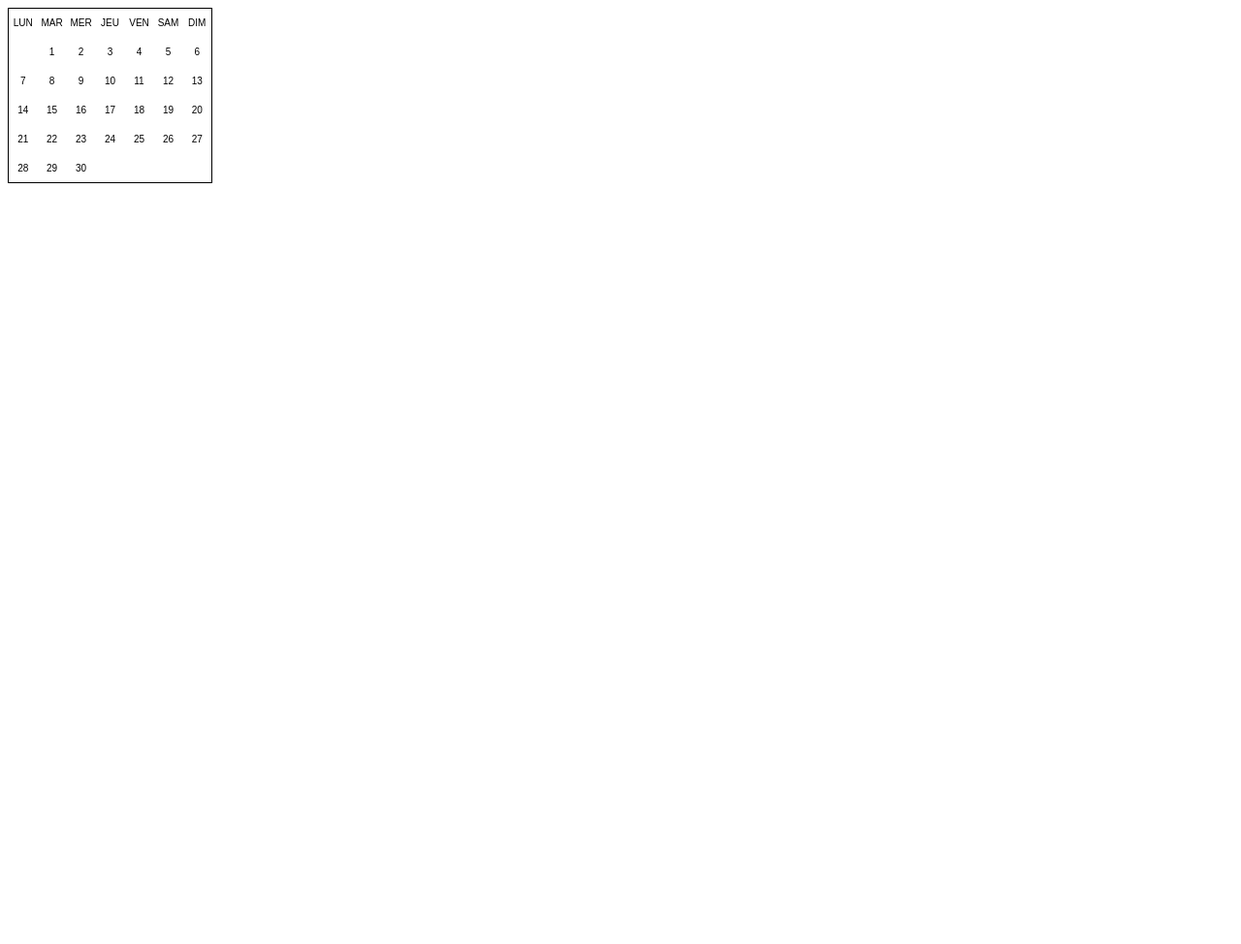
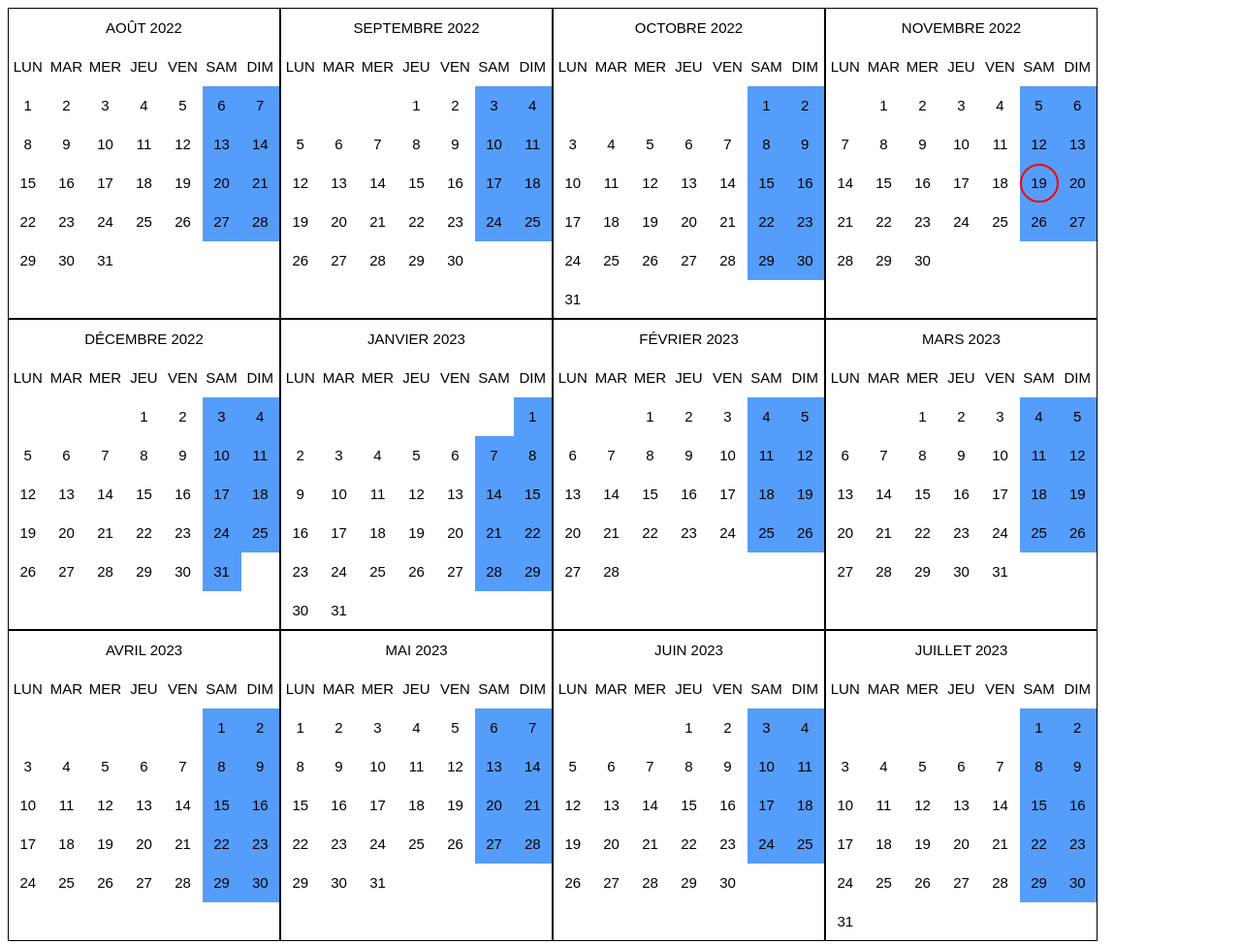
Before and after one commit to CleverAxel/calendarJS, a plain HTML site: page index.html in a window 1280 px wide. Shown: the whole page at 97% size. Before the commit the page ends 800 px from the top, so only its background shows below. Drawn offline with Linux system fonts and the light colour scheme.

Commit message:
append multiple calendar to container

```diff
--- a/index.html
+++ b/index.html
@@ -8,8 +8,7 @@
     <title>Document</title>
 </head>
 <body>
-    <table class="calendar">
-    </table>
+    <div class="containerCalendar"></div>
 </body>
 <script src="./script.js"></script>
 </html>
--- a/script.js
+++ b/script.js
@@ -1,14 +1,26 @@
-const DATE = new Date();
-const TABLE = document.querySelector(".calendar");
-createRowWeekDaysName();
-createRowWeekDaysNumber(DATE);
+const TODAY_DATE = new Date();
+const CONTAINER_CALENDAR = document.querySelector(".containerCalendar");
+//const TABLE = document.querySelector(".calendar");
 
-function createRowWeekDaysNumber(currentDate){
-    let daysInMonth = howManyDaysInMonth(DATE.getMonth(), DATE.getFullYear());
-    let cloneDate = new Date(currentDate.getTime());
-    cloneDate.setDate(1);
-    let firstDayOfMonth = cloneDate.getDay();
+let startMonth = 7; //août 7
 
+for(let i = 0; i < 12; i++){
+    let dateIncrement = new Date(TODAY_DATE.getFullYear(), startMonth+i, 1);
+    let table = document.createElement("table");
+    table.classList.add("calendar");
+    createRowMonthNameAndFulleYear(dateIncrement, table);
+    createRowWeekDaysName(table);
+    createRowWeekDaysNumber(dateIncrement, table);
+    CONTAINER_CALENDAR.appendChild(table)
+}
+
+
+
+function createRowWeekDaysNumber(currentDate, tableToAppend){
+    let daysInMonth = howManyDaysInMonth(currentDate.getMonth(), currentDate.getFullYear());
+    currentDate.setDate(1);
+    let firstDayOfMonth = currentDate.getDay();
+    let counterRow = 0;
     /**
      * Je recherche le premier jour du mois.
      * Cette condition sert à modifier l'OFFSET mis en place par les américains pour eux le premier
@@ -24,10 +36,21 @@ function createRowWeekDaysNumber(currentDate){
     while(counterDay <= daysInMonth){
         let tr = document.createElement("tr");
 
+        //si première semaine on attend qu'au soit au bon jour de la semaine pour commencer l'incrémentation
         if(counterDay == 1){
             for(let i = 0; i < 7; i++){
                 let td = document.createElement("td");
                 if(i >= firstDayOfMonth){
+
+                    currentDate.setDate(counterDay);
+                    if(isWeekEnd(currentDate)){
+                        td.classList.add("holiday");
+                    }
+
+                    if(isEqualsToToday(currentDate)){
+                        td.classList.add("today");
+                    }
+
                     td.innerText = counterDay.toString();
                     counterDay++;
                 }
@@ -37,6 +60,16 @@ function createRowWeekDaysNumber(currentDate){
             for(let i = 0; i < 7; i++){
                 let td = document.createElement("td");
                 if(counterDay <= daysInMonth){
+
+                    currentDate.setDate(counterDay);
+                    if(isWeekEnd(currentDate)){
+                        td.classList.add("holiday");
+                    }
+
+                    if(isEqualsToToday(currentDate)){
+                        td.classList.add("today");
+                    }
+
                     td.innerText = counterDay.toString();
                 }
                 tr.appendChild(td);
@@ -44,11 +77,24 @@ function createRowWeekDaysNumber(currentDate){
             }
         }
 
-        TABLE.appendChild(tr);
+        tableToAppend.appendChild(tr);
+        counterRow++;
+    }
+    if(counterRow == 5){
+        createAdditionnalEmptyRow(tableToAppend);
     }
 }
 
-function createRowWeekDaysName(){
+function createRowMonthNameAndFulleYear(date, tableToAppend, langTag = "fr-BE"){
+    let tr = document.createElement("tr");
+    let td = document.createElement("td");
+    td.setAttribute("colspan", "7");
+    td.innerText = new Intl.DateTimeFormat(langTag, {month:"long", year:"numeric"}).format(date).toUpperCase();
+    tr.appendChild(td);
+    tableToAppend.appendChild(tr);
+}
+
+function createRowWeekDaysName(tableToAppend){
     const WEEK_DAYS_NAME = ["LUN", "MAR", "MER", "JEU", "VEN", "SAM", "DIM"];
     let tr = document.createElement("tr");
     for(let i = 0; i < WEEK_DAYS_NAME.length; i++){
@@ -56,9 +102,23 @@ function createRowWeekDaysName(){
         td.innerText = WEEK_DAYS_NAME[i];
         tr.appendChild(td);
     }
-    TABLE.appendChild(tr);
+    tableToAppend.appendChild(tr);
 }
 
+function isWeekEnd(date){
+    return date.getDay() == 0 || date.getDay() == 6;
+}
+
+function createAdditionnalEmptyRow(tableToAppend){
+    let tr = document.createElement("tr");
+    let td = document.createElement("td");
+    tr.appendChild(td);
+    tableToAppend.appendChild(tr);
+}
+
+function isEqualsToToday(date){
+    return TODAY_DATE.getDate() == date.getDate() && TODAY_DATE.getMonth() == date.getMonth() && TODAY_DATE.getFullYear() == date.getFullYear();
+}
 
 function howManyDaysInMonth(month, year){
     if(month == 0 || month == 2 || month == 4 || month == 6 || month == 7 || month == 9 || month == 11){
--- a/style.css
+++ b/style.css
@@ -1,3 +1,8 @@
+:root{
+    --size-case : 40px;
+    --font-size-number : 15px;
+}
+
 html{
     box-sizing: border-box;
 }
@@ -10,7 +15,13 @@ body{
     font-family: Arial, Helvetica, sans-serif;
 }
 
+.containerCalendar{
+    display: flex;
+    flex-wrap: wrap;
+}
+
 .calendar{
+    flex-shrink: 0;
     padding: 0;
     margin: 0;
     border-collapse: collapse;
@@ -20,12 +31,31 @@ body{
 .calendar tr{
     border-collapse: collapse;
     font-weight: normal;
+    padding: 0;
 }
 
 .calendar td{
-    vertical-align: middle;
+    padding: 0;
     text-align: center;
-    font-size: 10px;
-    width: 30px;
-    height: 30px;
+    font-size: 15px;
+    width: var(--size-case);
+    height: var(--size-case);
 }
+
+.calendar .holiday{
+    background-color: rgb(85, 157, 250);
+}
+
+.calendar .today{
+    position: relative;
+}
+
+.calendar .today::after{
+    content: "";
+    inset: 0;
+    position: absolute;
+    width: 100%;
+    height: 100%;
+    border: 2px solid red;
+    border-radius: 50%;
+}
```
